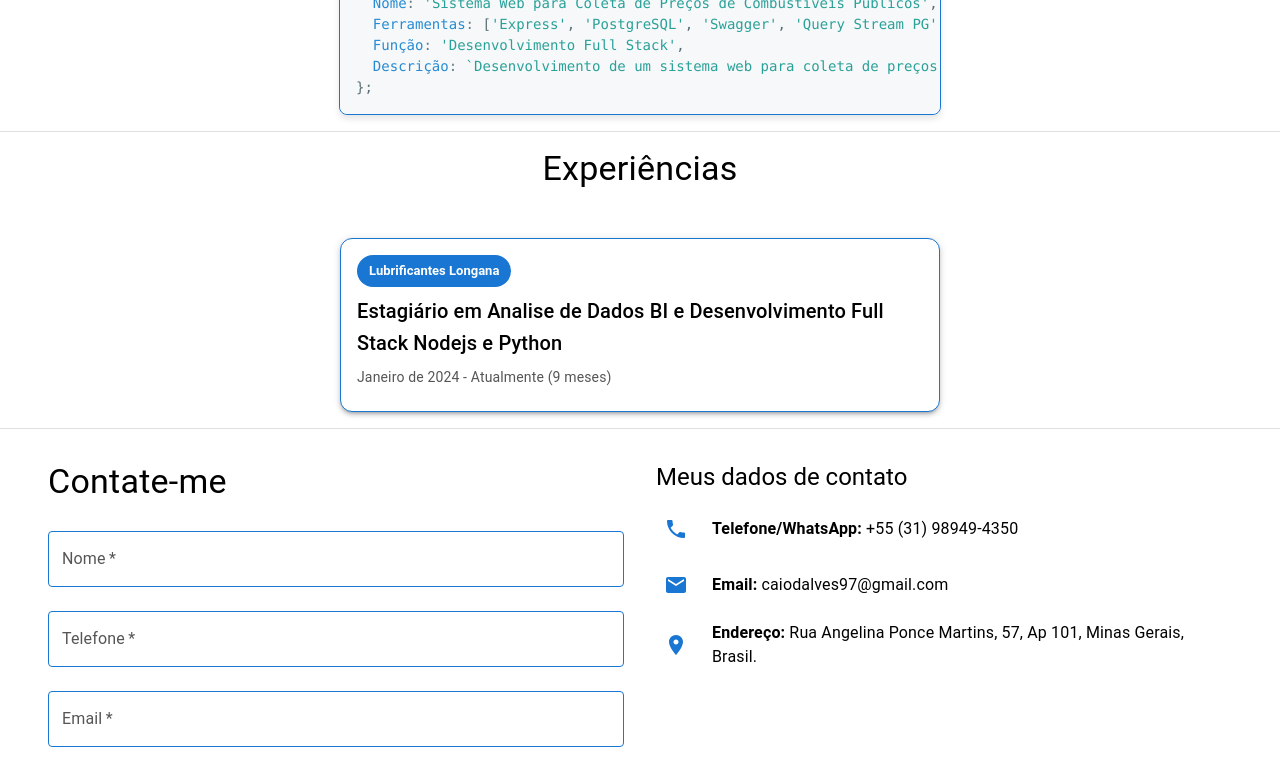
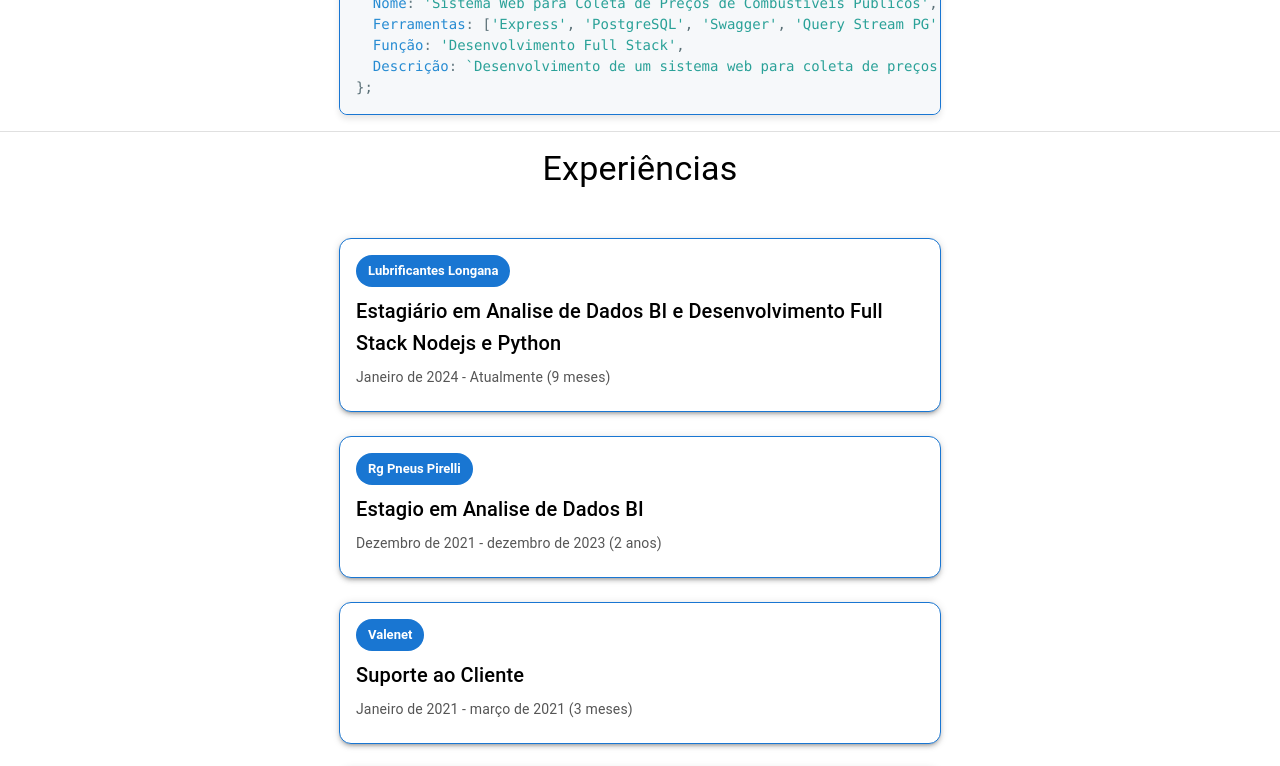
Before and after one commit to CaioDamascenoAlves/Portifolio, a React (Vite) app: page / in a window 1280 px wide. Shown: the part 1580-2346 px from the top of the page. Built offline with nearby package versions, Linux system fonts and the light colour scheme.

Commit message:
Voltando Versão do Componente Exp's

```diff
--- a/package.json
+++ b/package.json
@@ -15,7 +15,6 @@
     "@emotion/styled": "^11.13.0",
     "@mui/icons-material": "^6.1.1",
     "@mui/material": "^6.1.1",
-    "framer-motion": "^11.5.6",
     "portifolio": "file:",
     "react": "^18.3.1",
     "react-dom": "^18.3.1",
--- a/src/components/Jobs/ExperienceCard.jsx
+++ b/src/components/Jobs/ExperienceCard.jsx
@@ -1,4 +1,4 @@
-import React, { useRef, useEffect, useState } from "react";
+import React from "react";
 import {
   Box,
   Card,
@@ -7,7 +7,6 @@
   Chip,
   useTheme,
 } from "@mui/material";
-import { motion } from "framer-motion";
 
 const experiences = [
   {
@@ -30,43 +29,11 @@
     company: "Grupo Belmont",
     position: "Auxiliar Administrativo",
     duration: "Janeiro de 2017 - agosto de 2018 (1 ano e 6 meses)",
-  },
+  }
 ];
 
 const ExperienceCard = () => {
   const theme = useTheme();
-  const [currentIndex, setCurrentIndex] = useState(0);
-  const cardRef = useRef(null);
-
-  const handleScroll = (event) => {
-    if (event.deltaY > 0) {
-      // Scroll para baixo
-      setCurrentIndex((prevIndex) => {
-        const nextIndex = (prevIndex + 1) % experiences.length;
-        return nextIndex;
-      });
-    } else {
-      // Scroll para cima
-      setCurrentIndex((prev) => {
-        const newIndex = (prev - 1 + experiences.length) % experiences.length;
-        return newIndex;
-      });
-    }
-  };
-
-  useEffect(() => {
-    const currentCard = cardRef.current;
-
-    const handleWheel = (event) => {
-      event.preventDefault(); // Evita o comportamento padrão do scroll
-      handleScroll(event);
-    };
-
-    currentCard.addEventListener("wheel", handleWheel);
-    return () => {
-      currentCard.removeEventListener("wheel", handleWheel);
-    };
-  }, []);
 
   return (
     <Box
@@ -79,7 +46,6 @@
         backgroundColor: theme.palette.background.default,
         borderTop: `1px solid ${theme.palette.divider}`,
       }}
-      ref={cardRef}
     >
       <Typography
         variant="h4"
@@ -91,16 +57,12 @@
         Experiências
       </Typography>
 
-      <Box sx={{ width: "100%", maxWidth: 600 }}>
-        <motion.div
-          key={currentIndex}
-          initial={{ opacity: 0, y: -50 }}
-          animate={{ opacity: 1, y: 0 }}
-          exit={{ opacity: 0, y: 50 }}
-          transition={{ duration: 0.5 }}
-        >
+      {experiences.map((exp, index) => (
         <Card
+          key={index}
           sx={{
+            width: "100%",
+            maxWidth: 600,
             backgroundColor: theme.palette.background.paper,
             boxShadow: theme.shadows[3],
             borderRadius: "12px",
@@ -110,7 +72,7 @@
           <CardContent>
             <Box sx={{ display: "flex", flexDirection: "column", gap: 1 }}>
               <Chip
-                  label={experiences[currentIndex].company}
+                label={exp.company}
                 sx={{
                   alignSelf: "start",
                   backgroundColor: theme.palette.primary.main,
@@ -122,19 +84,18 @@
                 variant="h6"
                 sx={{ color: theme.palette.text.primary }}
               >
-                  {experiences[currentIndex].position}
+                {exp.position}
               </Typography>
               <Typography
                 variant="body2"
                 sx={{ color: theme.palette.text.secondary }}
               >
-                  {experiences[currentIndex].duration}
+                {exp.duration}
               </Typography>
             </Box>
           </CardContent>
         </Card>
-        </motion.div>
-      </Box>
+      ))}
     </Box>
   );
 };
```
Also changed, not shown: 1 other file (tests, documents, lock files or other folders). Lines whose indentation alone changed are shown as unchanged.
